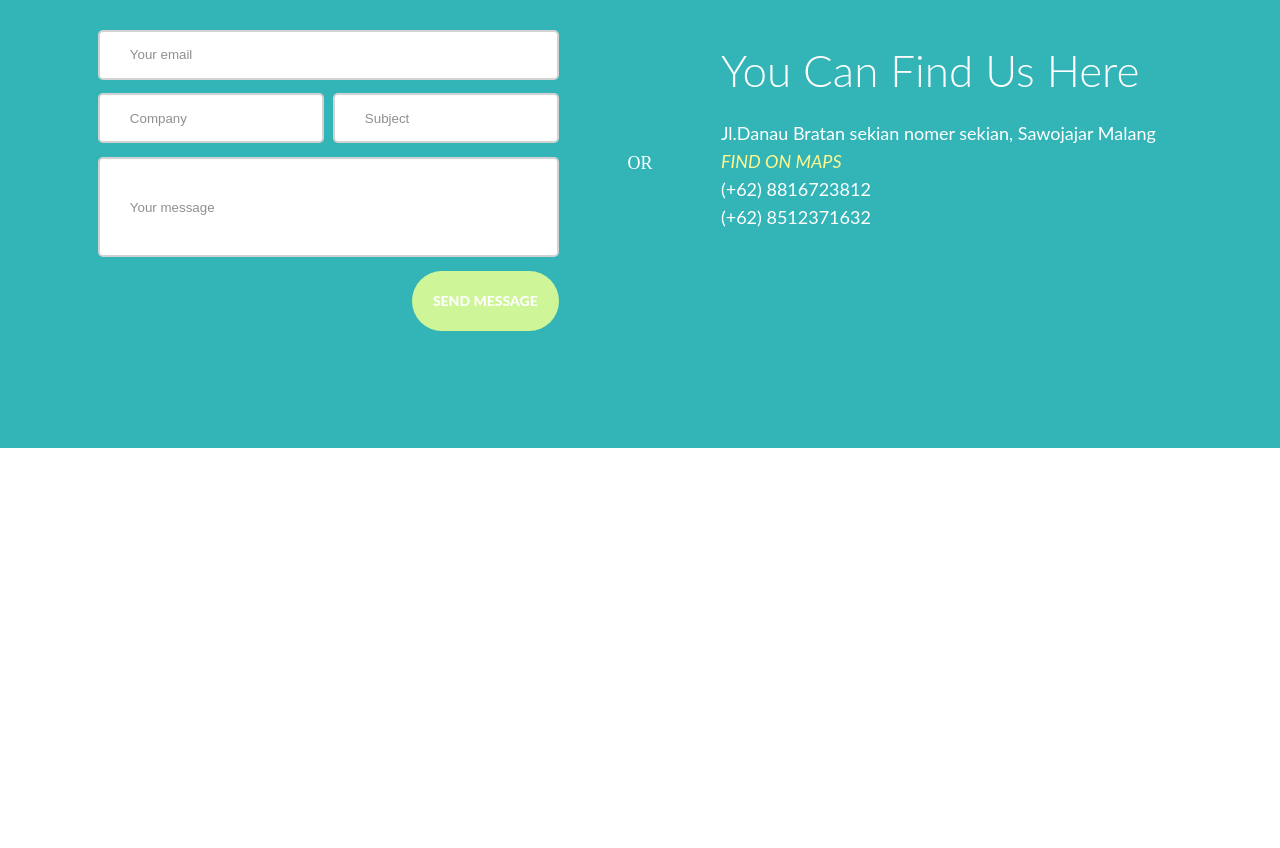
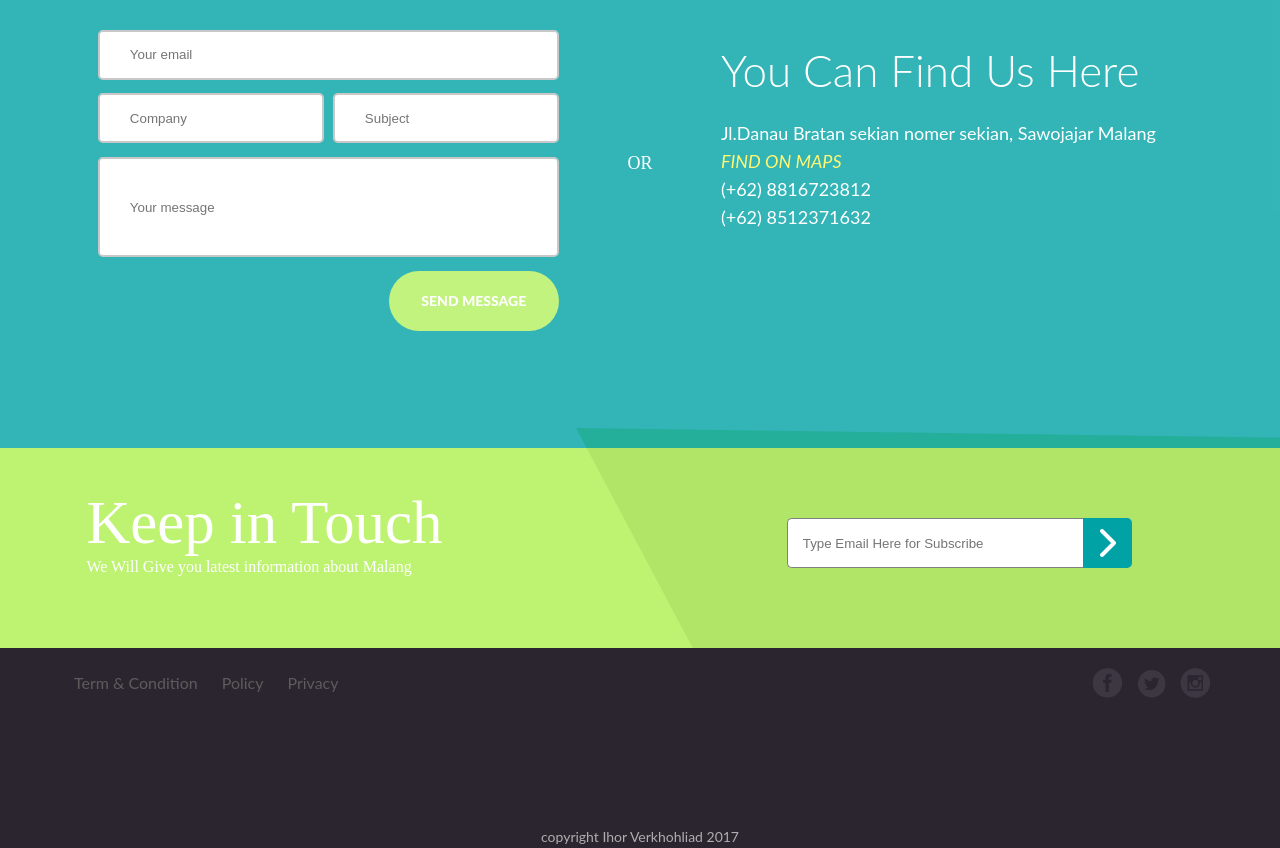
Before and after one commit to ihorek7777/Layoutsome, a plain HTML site: page index.html in a window 1280 px wide. Shown: the part 2839-3687 px from the top of the page. Before the commit the page ends 3287 px from the top, so only its background shows below. Drawn offline with Linux system fonts and the light colour scheme.

Commit message:
modified

```diff
--- a/css/contact.css
+++ b/css/contact.css
@@ -40,11 +40,15 @@
 #contact {
 	width: 100%;
 
+	position: relative; /* this is for subscribe :); */
+	z-index: 1;
+
 	background: url(../img/contact/map.JPG);
 }
 #contact>div {
-	background-color: #01a2a6;
-	opacity: 0.8;
+	/*background-color: #01a2a6;*/
+	background-color: rgba(1,162,166,0.8);
+	/*opacity: 0.8;*/
 	height: 100%;
 }
 
@@ -93,7 +97,7 @@
 	height: 100px;
 }
 #contact #form #button {
-	width: 32%;
+	width: 37%;
 	height: 60px;
 	float: right;
 	margin-top: 3%;
--- a/css/destination-main.css
+++ b/css/destination-main.css
@@ -13,6 +13,12 @@
 @media screen and (max-width: 800px) {
 	#destination {
 		height: 1750px;
+	}
+}
+
+@media screen and (max-width: 500px) {
+	#destination {
+		height: 1830px;
 	}
 }
 
--- /dev/null
+++ b/css/footer.css
@@ -0,0 +1,44 @@
+
+.footer {
+	width: 100%;
+	height: 200px;
+	background-color: #2b2530;
+}
+
+.footer__links {
+	width: 100%;
+	height: 30px;
+}
+
+.links__left-side {
+	float: left;
+}
+.links__left-side__text {
+	display: inline-block;
+	padding: 5px 10px;
+
+	color: #5d5c5c;
+	font-family: Lato;
+	font-size: 1em;
+	font-weight: 400;
+}
+
+.links__right-side {
+	float: right;
+}
+.links__right-side li {
+	display: inline-block;
+	padding: 0 5px;
+}
+
+.footer__copyright {
+	margin-top: 150px;
+	text-align: center;
+}
+
+.copyright__text {
+	color: #aeaeae;
+	font-family: Lato;
+	font-size: 14px;
+	font-weight: 400;
+}
--- /dev/null
+++ b/css/subscribe.css
@@ -0,0 +1,128 @@
+
+@media screen and (min-width: 950px) {
+	.subscribe {
+		height: 200px;
+	}
+	.right-side__form {
+		width: 70%;
+	}
+	.subscribe__right-side {
+		background-image: url(../img/subscribe/right-side.png);
+	}
+}
+
+@media screen and (max-width: 950px) {
+	.subscribe {
+		height: 400px;
+	}
+	.right-side__form {
+		position: absolute;
+		left: -60%;
+		width: 120%;
+	}
+	.subscribe__right-side {
+		background: #bef372;
+	}
+	.left-side__text {
+		position: relative;
+		top: 150px;
+		left: 50%;
+		width: 100%;
+		text-align: center;
+	}
+}
+
+@media screen and (max-width: 550px) {
+	.right-side__form {
+		position: absolute;
+		left: -75%;
+		width: 160%;
+	}
+	.subscribe {
+		height: 420px;
+	}
+}
+
+@media screen and (max-width: 450px) {
+	.subscribe {
+		height: 460px;
+	}
+	.left-side__text {
+		top: 120px;
+	}
+	.right-side__form {
+		position: absolute;
+		left: -80%;
+		width: 180%;
+	}
+}
+
+.subscribe {
+	width: 100%;
+	background-color: #bef372;
+	position: relative;
+	z-index: 0;
+}
+
+.subscribe__left-side {
+	width: 45%;
+	float: left;
+	margin-top: 40px;
+}
+.left-side__text {
+	display: block;
+	font-weight: 400;
+	/*line-height: 35px;*/
+	color: #ffffff;
+	margin-left: 15%;
+}
+.left-side__text_size_s {
+	font-family: Lato;
+	font-size: 1em;
+}
+.left-side__text_size_m {
+	font-family: "Chunk Five";
+	font-size: 3.8em;
+}
+
+.subscribe__right-side {
+	float: left;
+	width: 55%;
+	position: relative;
+	z-index: -1;
+	top: -20px;
+	height: 220px;
+}
+.right-side__form {
+	/*margin-top: 12%;*/
+	margin-top: 90px;
+	margin-left: 30%;
+
+}
+.form__input {
+	width: 60%;
+	height: 50px;
+	float: left;
+	border-bottom-left-radius: 5px;
+	border-top-left-radius: 5px;
+	border: 1px solid grey;
+	border-right: 0;
+}
+.form__send {
+	width: 10%;
+	height: 50px;
+	background-color: #01a2a6;
+	float: left;
+	border-bottom-right-radius: 5px;
+	border-top-right-radius: 5px;
+
+	transition: background 0.5s;
+}
+.form__send:hover {
+	background-color: #01cfa1;
+	cursor: pointer;
+}
+.send__arrow {
+	display: flex;
+	margin-top: 10px;
+}
--- a/index.html
+++ b/index.html
@@ -11,6 +11,8 @@
 	<link rel="stylesheet" type="text/css" href="css/destination-batu.css">
 	<link rel="stylesheet" type="text/css" href="css/destination-bottom.css">
 	<link rel="stylesheet" type="text/css" href="css/contact.css">
+	<link rel="stylesheet" type="text/css" href="css/subscribe.css">
+	<link rel="stylesheet" type="text/css" href="css/footer.css">
 
 	<script defer src="script.js"></script>
 </head>
@@ -113,6 +115,11 @@
 		</div>
 	</div>
 
+<!--
+	<div id="rel">
+
+	</div>
+-->
 
 	<section id="contact">
 	<div>
@@ -147,7 +154,43 @@
 	</div>
 	</section>
 
+	<section class="subscribe">
+	<!--<div class="container">-->
+		<div class="left-side subscribe__left-side">
+			<span class="text left-side__text left-side__text_size_m">Keep in Touch</span>
+			<span class="text left-side__text left_side__text_size_s">We Will Give you latest information about Malang</span>
+		</div>
+		<div class="right-side subscribe__right-side">
+			<form class="right-side__form">
+				<input type="text" name="email" placeholder="    Type Email Here for Subscribe" class="form__input">
+				<div class="form__send"><img src="./img/subscribe/arrow.png" class="send__arrow"></div>
+			</form>
+		</div>
+	<!--</div>-->
+	</section>
 
+
+	<footer class="footer">
+	<div class="container">
+		<div class="footer__links">
+			<div class="links__left-side">
+				<li class="links__left-side__text">Term & Condition</li>
+				<li class="links__left-side__text">Policy</li>
+				<li class="links__left-side__text">Privacy</li>
+			</div>
+			<div class="links__right-side">
+				<li><img src="./img/footer/facebook.png"></li>
+				<li><img src="./img/footer/twitter.png"></li>
+				<li><img src="./img/footer/instagram.png"></li>
+			</div>
+		</div>
+
+
+		<div class="footer__copyright">
+			<span class="copyright__text">copyright Ihor Verkhohliad 2017</span>
+		</div>
+	</div>
+	</footer>
 
 
 </body>
```
Also changed, not shown: img/footer/facebook.png (added), img/footer/instagram.png (added), img/footer/tone.png (added), img/footer/twitter.png (added), img/subscribe/arrow.png (added), img/subscribe/right-side.png (added), script.js (line endings or trailing spaces).
